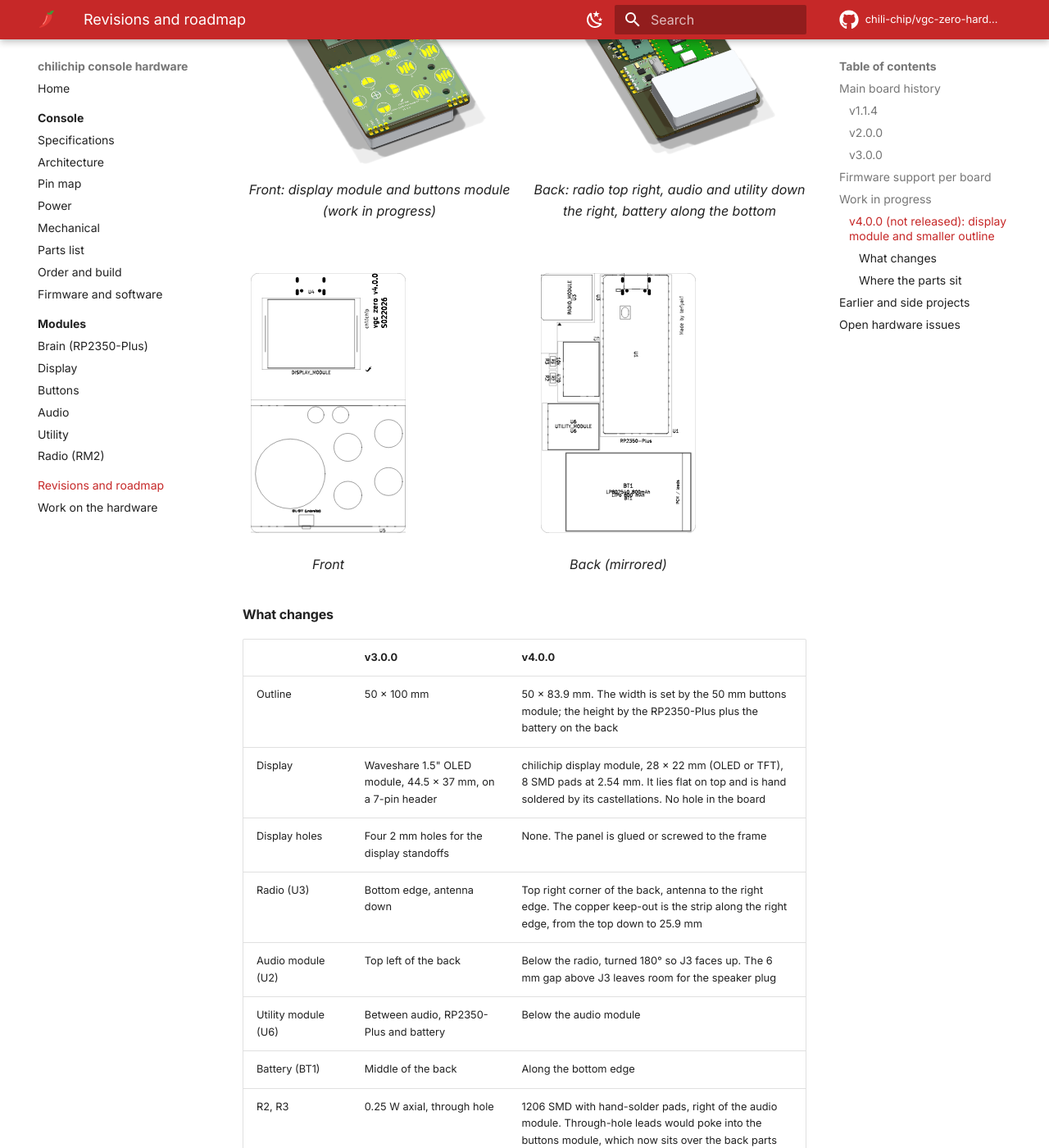
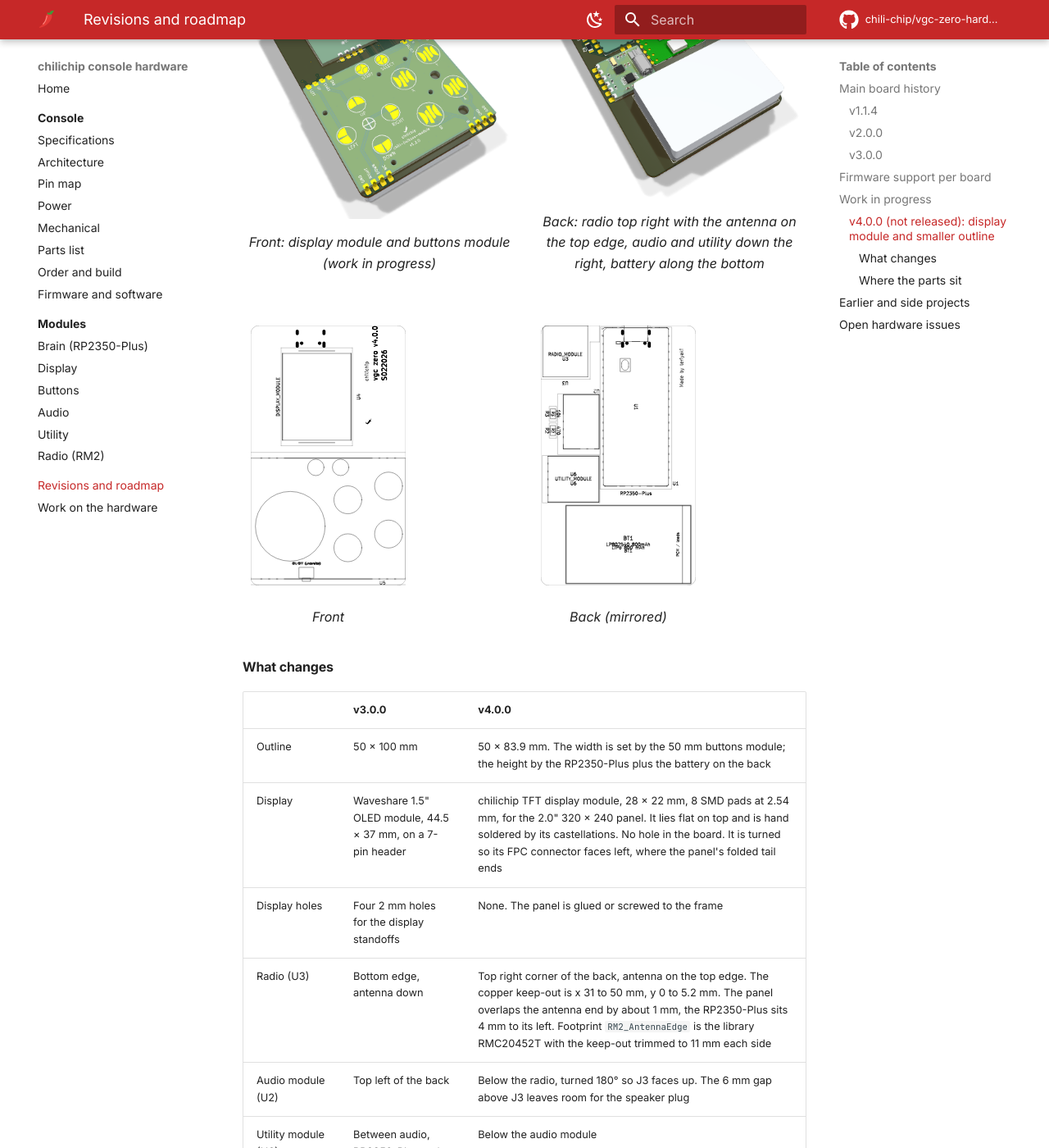
Before and after one commit to chili-chip/vgc-zero-hardware, an MkDocs documentation site: the page built from docs/revisions.md, in a window 1280 px wide and 1400 px high, scrolled down 4227 px. Shown: the whole window at 82% size. Built offline with MkDocs 1.6.1 and Material for MkDocs 9.7.7, drawn with Linux system fonts in a browser that asks for light colours; comment, search, counter and statistics services are not loaded; some of the changed text lies outside the part shown.

Commit message:
Docs: v4.0.0 renders and positions for the 2.0" panel and top-edge antenna

```diff
--- a/docs/revisions.md
+++ b/docs/revisions.md
@@ -74,11 +74,11 @@ The current board. Everything on this site describes it.
 | Single fully assembled board: RP2350 on the main board, all modules merged, bare SSD1351 panel | [chilichip-console-hardware](https://github.com/chili-chip/chilichip-console-hardware) | Planning. Starts from Raspberry Pi's RP2350A minimal design. Deferred until after launch ([32blit-sdk #63](https://github.com/chili-chip/32blit-sdk/issues/63)). Display plan in [#16](https://github.com/chili-chip/chilichip-console-hardware/issues/16) |
 | Custom silicone keypad | [vgc-zero-hardware #33](https://github.com/chili-chip/vgc-zero-hardware/issues/33) | Prototyping with GBA pads |
 | Shell | [vgc-zero-shell](https://github.com/chili-chip/vgc-zero-shell) | Shell 0v1 (3MF), made for the older boards |
-| Main board v4.0.0: chilichip display module (OLED or TFT), 50 × 83.9 mm | This repository, `master` | Placed and routed, ERC and DRC clean. See [below](#v400-not-released-display-module-and-smaller-outline). Not fabricated yet ([#41](https://github.com/chili-chip/vgc-zero-hardware/issues/41)) |
+| Main board v4.0.0: chilichip TFT display module, 2.0" screen, 50 × 83.9 mm | This repository, `master` | Placed and routed, ERC and DRC clean. See [below](#v400-not-released-display-module-and-smaller-outline). Not fabricated yet ([#41](https://github.com/chili-chip/vgc-zero-hardware/issues/41)) |
 
 ### v4.0.0 (not released): display module and smaller outline
 
-Main board v4.0.0 drops the Waveshare OLED and its 7-pin header. It takes a chilichip [display module](modules/display.md) instead: OLED or TFT, same outline and pads, so either one fits ([#41](https://github.com/chili-chip/vgc-zero-hardware/issues/41)). With the big display module gone, the board is rearranged and shrinks from 50 × 100 mm to **50 × 83.9 mm**.
+Main board v4.0.0 drops the Waveshare OLED and its 7-pin header. It takes the chilichip TFT [display module](modules/display.md) with a 2.0" 320 × 240 panel (ER-TFT020-3) instead ([#41](https://github.com/chili-chip/vgc-zero-hardware/issues/41)). The smaller screens are dropped: this board is for the 2.0" panel only. With the big display module gone, the board is rearranged and shrinks from 50 × 100 mm to **50 × 83.9 mm**.
 
 <div class="renders" markdown>
 <figure markdown>
@@ -87,7 +87,7 @@ Main board v4.0.0 drops the Waveshare OLED and its 7-pin header. It takes a chil
 </figure>
 <figure markdown>
 ![Main board v4.0.0, back, 3D render](images/next/iso-bottom.png){ .render loading=lazy }
-<figcaption>Back: radio top right, audio and utility down the right, battery along the bottom</figcaption>
+<figcaption>Back: radio top right with the antenna on the top edge, audio and utility down the right, battery along the bottom</figcaption>
 </figure>
 </div>
 
@@ -107,9 +107,9 @@ Main board v4.0.0 drops the Waveshare OLED and its 7-pin header. It takes a chil
 | | v3.0.0 | v4.0.0 |
 |---|---|---|
 | Outline | 50 × 100 mm | 50 × 83.9 mm. The width is set by the 50 mm buttons module; the height by the RP2350-Plus plus the battery on the back |
-| Display | Waveshare 1.5" OLED module, 44.5 × 37 mm, on a 7-pin header | chilichip display module, 28 × 22 mm (OLED or TFT), 8 SMD pads at 2.54 mm. It lies flat on top and is hand soldered by its castellations. No hole in the board |
+| Display | Waveshare 1.5" OLED module, 44.5 × 37 mm, on a 7-pin header | chilichip TFT display module, 28 × 22 mm, 8 SMD pads at 2.54 mm, for the 2.0" 320 × 240 panel. It lies flat on top and is hand soldered by its castellations. No hole in the board. It is turned so its FPC connector faces left, where the panel's folded tail ends |
 | Display holes | Four 2 mm holes for the display standoffs | None. The panel is glued or screwed to the frame |
-| Radio (U3) | Bottom edge, antenna down | Top right corner of the back, antenna to the right edge. The copper keep-out is the strip along the right edge, from the top down to 25.9 mm |
+| Radio (U3) | Bottom edge, antenna down | Top right corner of the back, antenna on the top edge. The copper keep-out is x 31 to 50 mm, y 0 to 5.2 mm. The panel overlaps the antenna end by about 1 mm, the RP2350-Plus sits 4 mm to its left. Footprint `RM2_AntennaEdge` is the library RMC20452T with the keep-out trimmed to 11 mm each side |
 | Audio module (U2) | Top left of the back | Below the radio, turned 180° so J3 faces up. The 6 mm gap above J3 leaves room for the speaker plug |
 | Utility module (U6) | Between audio, RP2350-Plus and battery | Below the audio module |
 | Battery (BT1) | Middle of the back | Along the bottom edge |
@@ -124,16 +124,17 @@ Measured from the board's top-left corner as seen from the front, so the back pa
 
 | Ref | Part | Side | x (mm) | y (mm) |
 |---|---|---|---|---|
-| U4 | Display module | Front | 5.5 to 33.5 (pads 3.9 to 35.1) | 8.6 to 30.6 |
+| U4 | Display module, turned 90° (FPC connector at x 10.3, y 17.5) | Front | 10.25 to 32.35 | 8.95 to 37.05 (pads 7.9 to 38.1) |
+| | 2.0" panel (glued to the frame, not the board) | Front | 1.1 to 48.9 | 4.0 to 38.6 |
 | U5 | Buttons module | Front | 0 to 50 | 40.9 to 83.7 |
 | U1 | RP2350-Plus | Back | 7.7 to 30.9 | 0 to 52.8 (USB-C at the top edge) |
-| U3 | Radio Module 2 | Back | 32.7 to 50 | 0 to 15.9, keep-out 45 to 50 by 0 to 25.9 |
+| U3 | Radio Module 2 | Back | 34.8 to 49.4 | 0 to 16.6 (antenna 0 to 5), keep-out 31 to 50 by 0 to 5.2 |
 | U2 | Audio module | Back | 31.0 to 44.6 | 22.0 to 41.7 |
 | R3, R2 | 1206 resistors | Back | 45.0 to 47.3 | 26.0 to 31.0, 31.4 to 36.4 |
 | U6 | Utility module | Back | 31.0 to 49.6 | 41.9 to 57.3 |
 | BT1 | LiPo LP802540 | Back | 1.5 to 42.1 | 57.9 to 83.5 |
 
-Under the display module: no parts and no bare copper. Tracks and tented vias are fine, because the module's bottom is a covered GND pour. The module's 3D model is `3d-models/chili-display-module-hardware.step` (the OLED module).
+Under the display module: no parts and no bare copper. Tracks and tented vias are fine, because the module's bottom is a covered GND pour. The module's 3D model is `3d-models/chili-display-module-hardware.step` (the TFT module with its FPC connector off centre).
 
 The board is routed with Freerouting on both layers and has a GND pour on both sides. ERC and DRC (with schematic parity) are clean. It is not fabricated yet.
 
```
Also changed, not shown: docs/images/next/bottom.png, docs/images/next/iso-bottom.png, docs/images/next/iso.png, docs/images/next/placement-back.svg, docs/images/next/placement-front.svg, docs/images/next/top.png.
